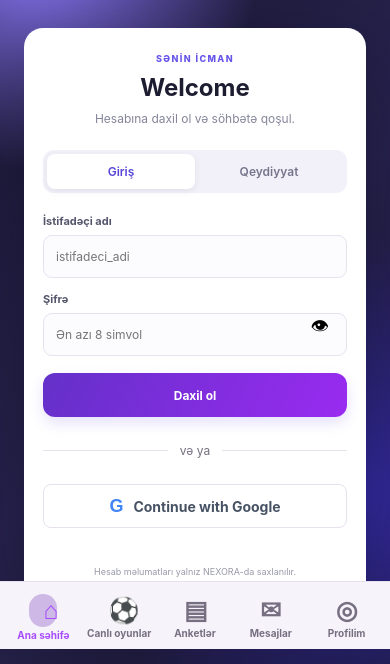
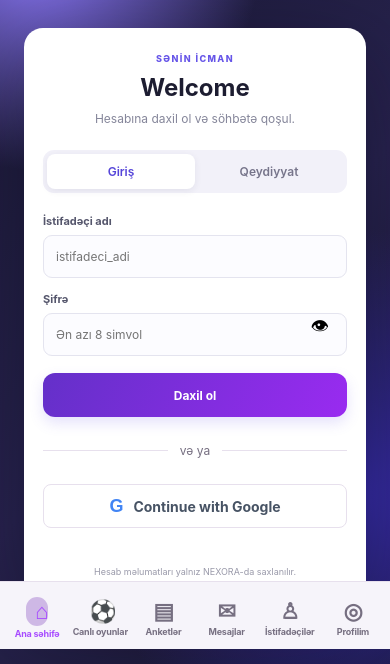
Before and after one commit to f3rman0v77-cloud/NEXORA, a plain HTML site: page index.html in a window 390 px wide. Shown: the part 180-844 px from the top of the page. Drawn offline with nearby package versions, Linux system fonts and the light colour scheme; no server answers.

Commit message:
Preserve all mobile nav routes and accessible mobile search

```diff
--- a/nexora-reference-design.css
+++ b/nexora-reference-design.css
@@ -102,3 +102,13 @@ body,[data-theme="dark"] body{background:var(--bg)!important;color:var(--ink);fo
  .page-heading h1{font-size:23px!important}
 }
 @media(max-width:370px){.nx-ref-compose-actions button{font-size:10px!important;padding:7px!important}.sidebar .nav-link{font-size:9px!important}}
+
+/* Keep all six original mobile destinations accessible. */
+@media(max-width:800px){
+ .sidebar .nav-link[data-page="users"]{display:flex!important}
+ .sidebar .nav-link{font-size:9px!important;letter-spacing:-.2px}
+ .sidebar .nav-link>span{font-size:22px!important}
+ .sidebar .nav-link.active>span{padding:2px 9px}
+ .search-box:focus-within{position:absolute;left:10px;right:10px;top:10px;width:auto!important;height:47px!important;padding:0 12px!important;background:var(--surface)!important;border:1px solid var(--line)!important;z-index:50}
+ .search-box:focus-within input{position:static;width:100%!important;height:auto!important;opacity:1;pointer-events:auto}
+}
```
